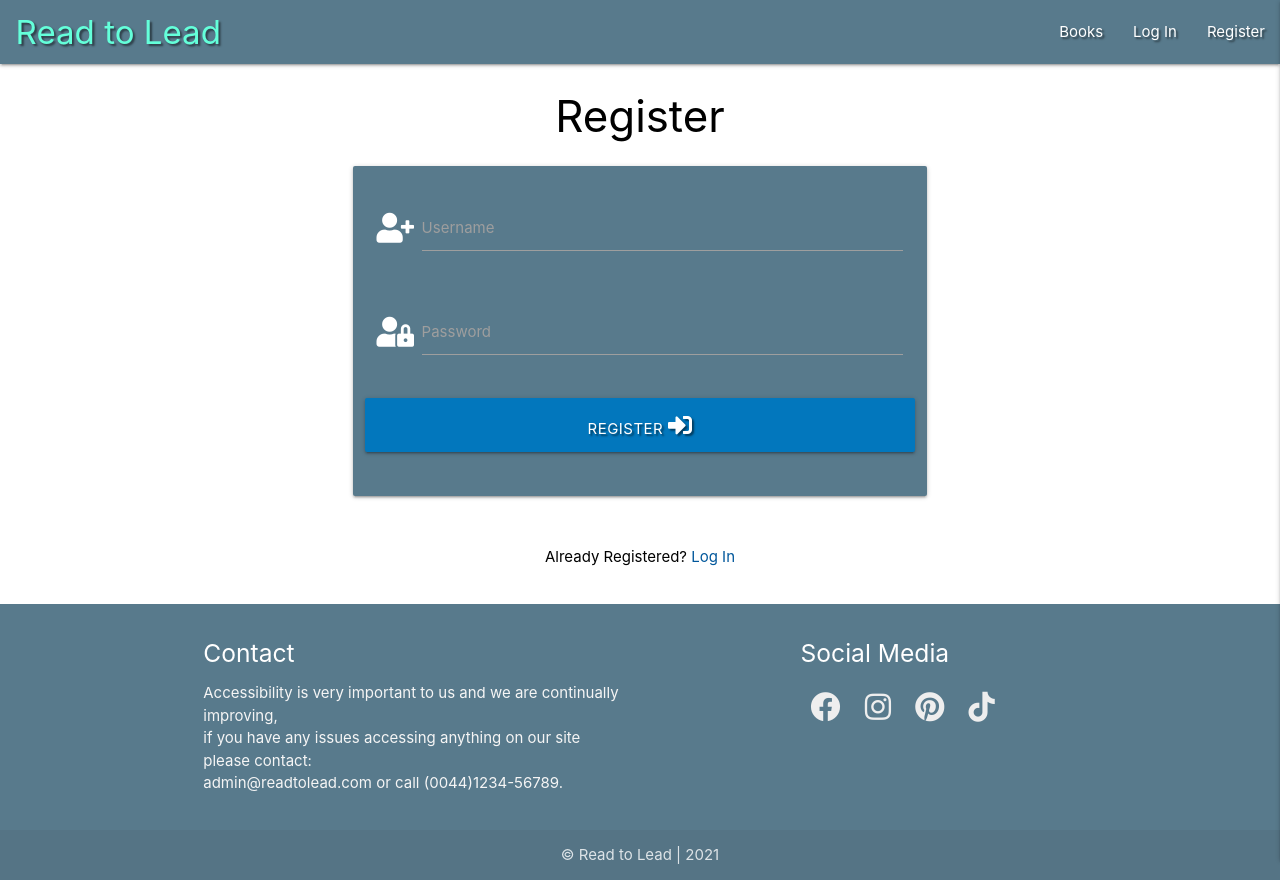
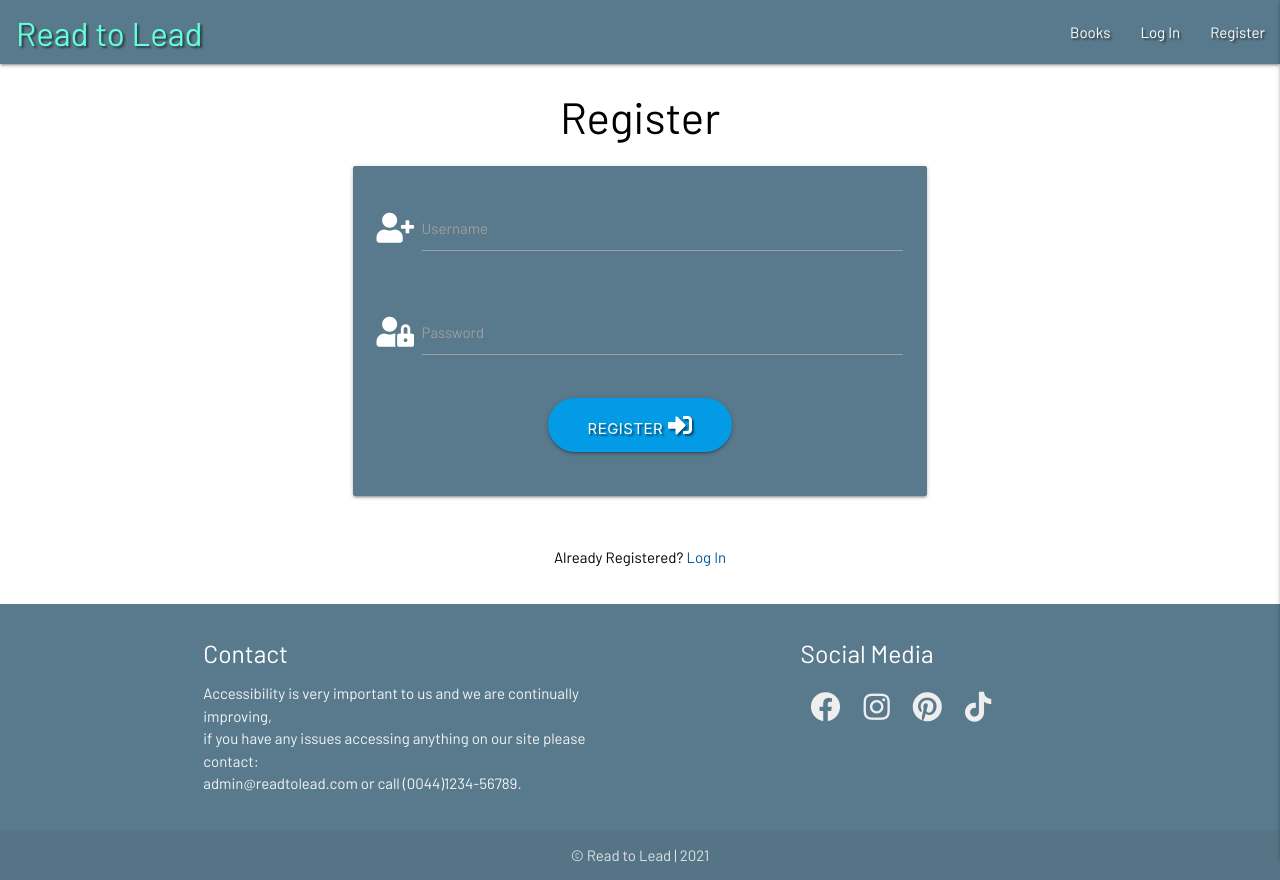
Before and after one commit to DanteHealy/reader-to-leader, a Flask app: page /register in a window 1280 px wide. Run offline with Flask 2, Linux system fonts and the light colour scheme; some libraries are stand-ins or nearby versions.

Commit message:
Refactor button styling and colours

```diff
--- a/static/css/style.css
+++ b/static/css/style.css
@@ -1,6 +1,7 @@
 /*- background and text colour scheme -*/
 body {
     color: black;
+    font-family: 'Barlow', sans-serif;
 }
 
 /*- apply shading on the elements -*/
@@ -25,7 +26,11 @@ body {
 }
 
 .profile {
-    height: 0px;
+    margin-top: 0px;
+}
+
+.btn-large, .btn, .btn-small {
+    border-radius: 30px;
 }
 
 /*- move the brand logo class item to the right by applying padding add hover animation -*/
--- a/templates/add_review.html
+++ b/templates/add_review.html
@@ -3,7 +3,7 @@
 
 <div class="container">
 
-    <h3 class="light-blue-text text-darken-4 center-align">Add Review</h3>
+    <h3 class="text-darken-4 center-align">Add Review</h3>
 
     <div class="row card-panel grey lighten-5">
         <form class="col s12" method="POST" action="{{ url_for('add_review') }}">
--- a/templates/base.html
+++ b/templates/base.html
@@ -6,6 +6,7 @@
     <link rel="stylesheet" href="https://cdnjs.cloudflare.com/ajax/libs/font-awesome/5.15.3/css/all.min.css"
         integrity="sha512-iBBXm8fW90+nuLcSKlbmrPcLa0OT92xO1BIsZ+ywDWZCvqsWgccV3gFoRBv0z+8dLJgyAHIhR35VZc2oM/gI1w==" crossorigin="anonymous" type="text/css">
     <link rel="stylesheet" href="https://cdnjs.cloudflare.com/ajax/libs/materialize/1.0.0/css/materialize.min.css" type="text/css">
+    <link href="https://fonts.googleapis.com/css2?family=Barlow:wght@400&display=swap" rel="stylesheet">
     <link rel="stylesheet" href="{{ url_for('static', filename='css/style.css') }}" type="text/css">
     {% block styles %}
     {% endblock %}
--- a/templates/books.html
+++ b/templates/books.html
@@ -5,7 +5,8 @@
 
     <h3 class="white header center-align">Book Reviews</h3>
 
-    <div class="row card-panel grey lighten-5">
+    <div class="row">
+        <div class="col s12 m6 offset-m3 card-panel grey lighten-5">
         <form action="{{ url_for('search') }}" method="post" class="col s12">
             <div class="row valign-wrapper center-align">
                 <div class="input-field col s12">
@@ -23,13 +24,14 @@
                 </div>
             </div>
         </form>
+        </div>
     </div>
 
     {% if books|length > 0 %}
     <div class="container wide-container">
         <div class="row">
         {% for book in books %}
-            <div class="col s12 m6 l4 offset-m1">
+            <div class="col s12 m4">
                 <div class="card books">
                     <!-- Need to check with tutor support how to fix this -->
                     <div class="card-image books waves-effect waves-block waves-light">
--- a/templates/genres.html
+++ b/templates/genres.html
@@ -18,7 +18,7 @@
     <div class="row">
         {% for genre in genres %}
         <div class="col s12 m3">
-            <div class="card light-blue darken-4 center-align">
+            <div class="card contrastBG darken-4 center-align">
                 <div class="card-content white-text">
                     <span class="card-title">{{ genre.genre_name }}</span>
                 </div>
--- a/templates/index.html
+++ b/templates/index.html
@@ -8,7 +8,7 @@
         <div class="section white">
         <div class="row container center-align">
             <h2 class="header">"Not all readers are leaders, but <br><em>All Leaders are Readers!"</em></h2>
-            <h5>Harry S. Truman</h5><br>
+            <h5>~ Harry S. Truman ~</h5><br>
             <a class="btn-large" href="{{ url_for('get_books') }}">Enter</a>
             <h5 class="grey-text text-darken-3 lighten-3">
                 Read to Lead is a specialist site curating reviews of the best books for your growth.
--- a/templates/login.html
+++ b/templates/login.html
@@ -28,7 +28,7 @@
                 </div>
                 <!-- login -->
                 <div class="row">
-                    <button type="submit" class="col s12 btn-large light-blue darken-3 text-shadow">
+                    <button type="submit" class="col s4 offset-s4 btn-large light-blue darken-1 text-shadow">
                         Log In <i class="fas fa-sign-in-alt"></i>
                     </button>
                 </div>
--- a/templates/register.html
+++ b/templates/register.html
@@ -13,7 +13,7 @@
                     <div class="input-field col s12">
                         <i class="fas fa-user-plus prefix white-text text-darken-4"></i>
                         <input id="username" name="username" type="text" minlength="5"
-                            maxlength="15" pattern="^[a-zA-Z0-9]{5,15}$" class="validate" required>
+                            maxlength="15" pattern="^[a-zA-Z0-9]{5,15}$" class="validate white-text" required>
                         <label for="username">Username</label>
                     </div>
                 </div>
@@ -22,13 +22,13 @@
                     <div class="input-field col s12">
                         <i class="fas fa-user-lock prefix white-text text-darken-4"></i>
                         <input id="password" name="password" type="password" minlength="5"
-                            maxlength="15" pattern="^[a-zA-Z0-9]{5,15}$" class="validate" required>
+                            maxlength="15" pattern="^[a-zA-Z0-9]{5,15}$" class="validate white-text" required>
                         <label for="password">Password</label>
                     </div>
                 </div>
                 <!-- register button -->
                 <div class="row">
-                    <button type="submit" class="col s12 btn-large light-blue darken-3 text-shadow">
+                    <button type="submit" class="col s12 m4 offset-m4 btn-large light-blue darken-1 text-shadow">
                         Register <i class="fas fa-sign-in-alt"></i>
                     </button>
                 </div>
```
Also changed, not shown: templates/profile.html (+3 -4 lines).
